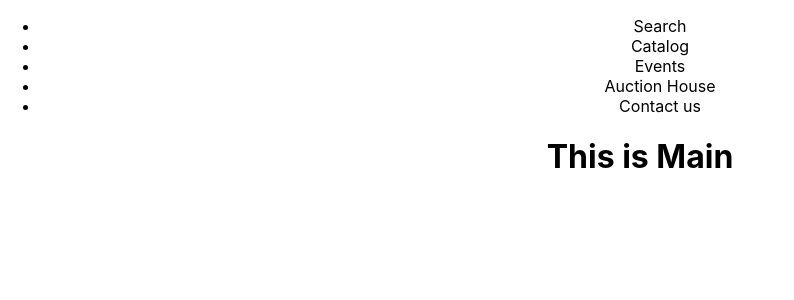
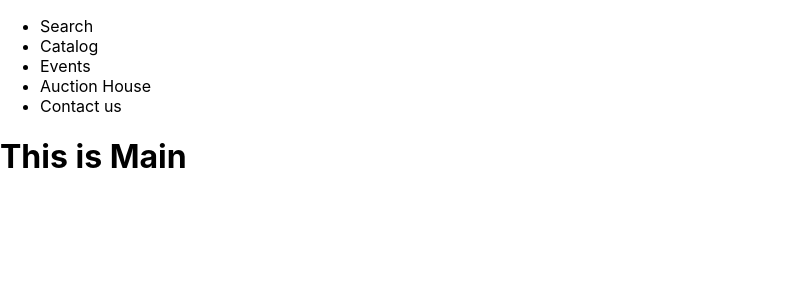
Before and after one commit to eortiz65/Gaming-Emporium, a React (Create React App) app in the folder gaming-emporium/: page / in a window 1280 px wide. Shown: the top 300 px of the page, without its empty margins (0-794 px from the left). Built offline with nearby package versions, Linux system fonts and the light colour scheme.

Commit message:
starting to apply some basic css styles to see how components render

```diff
--- a/gaming-emporium/src/App.css
+++ b/gaming-emporium/src/App.css
@@ -1,6 +1,6 @@
-.App {
+/* .App {
   text-align: center;
-}
+} */
 
 .App-logo {
   height: 40vmin;
```
